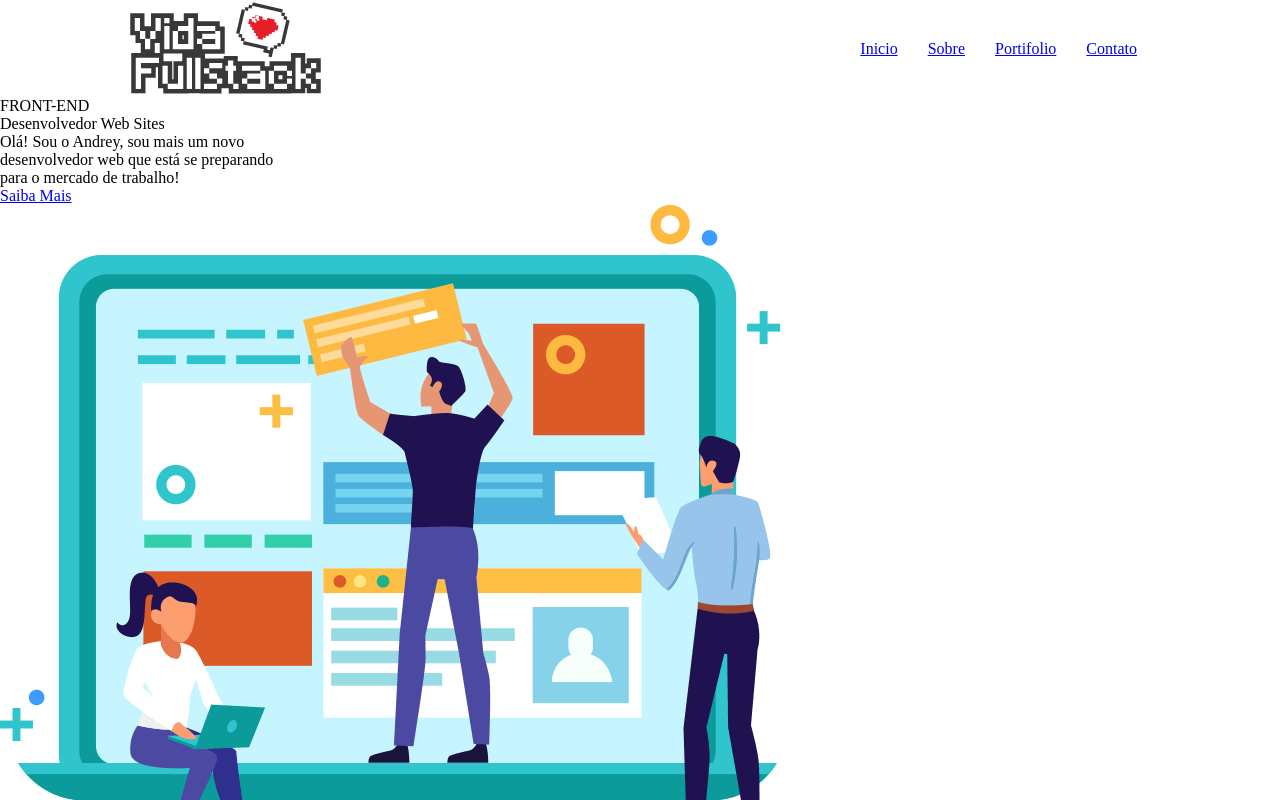
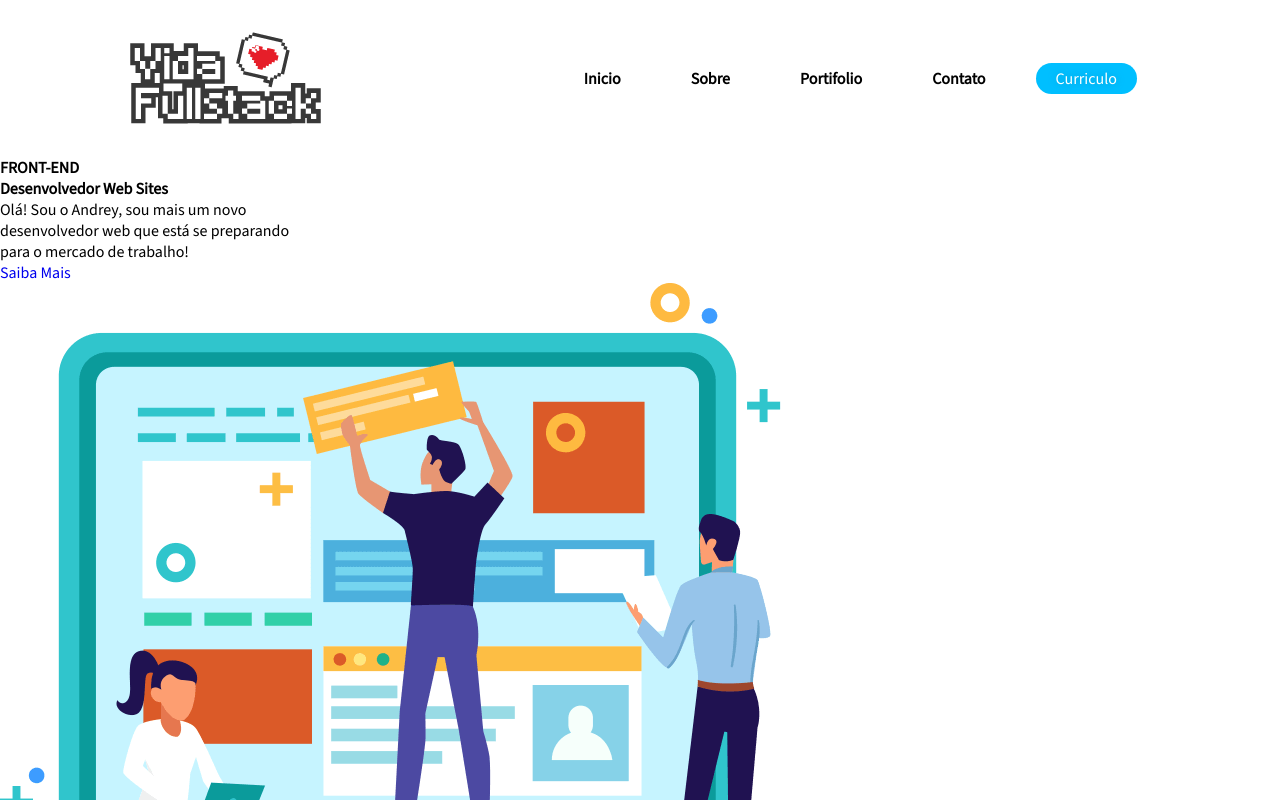
Before and after one commit to L4NDR3Y/Modulo-css-jornada-font-end, a plain HTML site: page index.html in a window 1280 px wide. Shown: the top 800 px of the page. Drawn offline with nearby package versions, Linux system fonts and the light colour scheme.

Commit message:
restante do menu

```diff
--- /dev/null
+++ b/assets/css/buttons.css
@@ -0,0 +1,16 @@
+.btn {
+  padding: 5px 20px;
+}
+
+.btn.btn-laranja {
+  background: deepskyblue;
+  color: white;
+  border-radius: 50px;
+  text-shadow: 0 0 8px rgb(3, 156, 207);
+}
+
+.btn.btn-laranja:hover {
+  background: rgb(3, 156, 207);
+  color: white;
+  border-radius: 50px;
+}
--- a/assets/css/header.css
+++ b/assets/css/header.css
@@ -1,6 +1,6 @@
 Header {
   width: 1024px;
-  margin: 0 auto;
+  margin: 30px auto;
 
   display: flex;
   flex-direction: row;
@@ -12,8 +12,21 @@ Header nav ul {
   display: flex;
   flex-direction: row;
   list-style: none;
+  align-items: center;
 }
 
-header nav ul li {
-  padding: 0 15px;
+Header nav ul li {
+  margin: 0 15px;
 }
+
+Header nav ul li a {
+  padding: 5px 20px;
+  color: black;
+}
+
+Header nav ul li a:hover {
+  background: deepskyblue;
+  border-radius: 50px;
+  color: black;
+
+}
--- a/assets/css/style.css
+++ b/assets/css/style.css
@@ -1,10 +1,16 @@
+/*Components*/
 @import url(./header.css);
+@import url(./buttons.css);
+/*Fonts*/
+@import url('https://fonts.googleapis.com/css2?family=Source+Sans+3:wght@200;300;400&display=swap');
 
+/*Reset*/
 * {
   margin: 0;
   padding: 0;
   border: 0;
   font-size: 100%;
-  font: inherit;
+  font-family: 'Source Sans 3', sans-serif;
   vertical-align: baseline;
+  text-decoration: none;
 }
--- a/index.html
+++ b/index.html
@@ -36,6 +36,9 @@
           <a href="./Contato.html"><b>Contato</b></a>
         </li>
 
+        <li>
+          <a class="btn btn-laranja">Curriculo</a>
+        </li>
       </ul>
     </nav>
   </Header>
```
